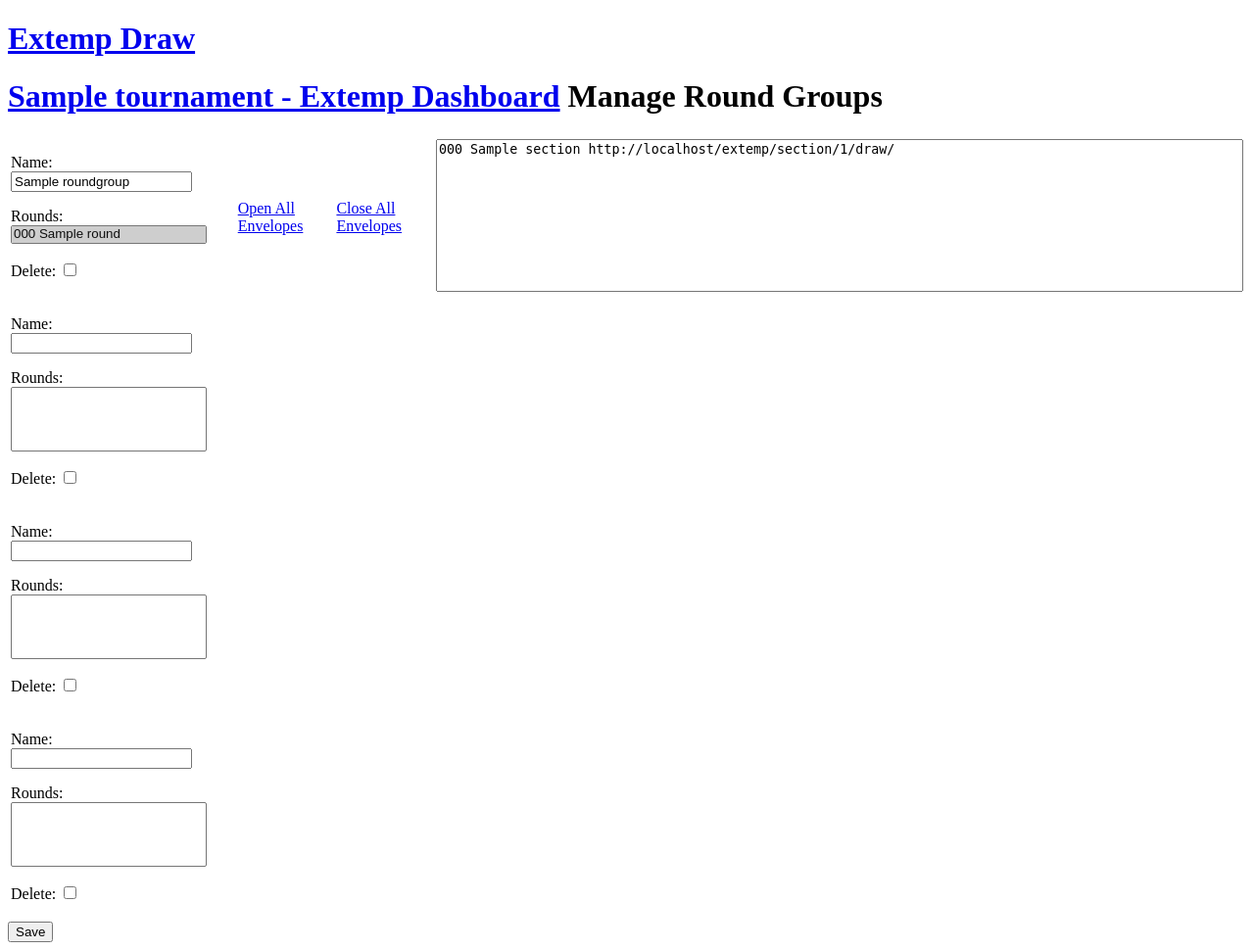
After one commit to omajoshi/debate, a Django app: page /extemp/tournament/1/roundgroups/ in a window 1280 px wide. The commit adds this page. Shown: the whole page at 98% size. Run offline with Django 3.2, Linux system fonts and the light colour scheme; a user stored in the database is signed in; tables that the repository leaves empty hold one stand-in row (values such as "Sample post"); lists and menus that the app fills with data are empty.

Commit message:
Updates for PSJA and Westlake

```diff
--- a/debate/settings.py
+++ b/debate/settings.py
@@ -23,9 +23,9 @@ BASE_DIR = Path(__file__).resolve(strict=True).parent.parent
 SECRET_KEY = 'ld*0zw5gavkers1i@+pj%vf=iuuow5bickb%3(ckc$_y32ewc8'
 
 # SECURITY WARNING: don't run with debug turned on in production!
-DEBUG = True
+DEBUG = False
 
-ALLOWED_HOSTS = ['157.245.255.28']
+ALLOWED_HOSTS = ['157.245.255.28', 'debate.omajoshi.com']
 
 
 # Application definition
--- a/extemp/admin.py
+++ b/extemp/admin.py
@@ -1,5 +1,6 @@
 from django.contrib import admin
 from .models import *
+from .forms import *
 # Register your models here.
 
 class EventInline(admin.TabularInline):
@@ -32,3 +33,8 @@ class SectionAdmin(admin.ModelAdmin):
 
 admin.site.register(Topic)
 admin.site.register(TopicInstance)
+
+@admin.register(RoundGroup)
+class RoundGroupAdmin(admin.ModelAdmin):
+    form = RoundGroupForm
+    fields = ['tournament', 'name', 'rounds']
--- /dev/null
+++ b/extemp/forms.py
@@ -0,0 +1,22 @@
+from django.forms import ModelForm
+from .models import *
+
+class RoundGroupForm(ModelForm):
+    class Meta:
+        model = RoundGroup
+        fields = ['name', 'rounds']
+
+    def __init__(self, *args, **kwargs):
+        super().__init__(*args, **kwargs)
+        if (instance:=kwargs.get('instance')):
+            rounds = Round.objects.filter(event__tournament=instance.tournament).order_by('name')
+        else:
+            rounds = []
+        w = self.fields['rounds'].widget
+        choices = []
+        for choice in rounds:
+            choices.append((choice.id, f'{choice.event.code} {choice.name}'))
+        w.choices = choices
+        w.attrs['style'] = 'width: 200px;'
+        if choices:
+            w.attrs['size'] = min(10, len(choices))
--- a/extemp/models.py
+++ b/extemp/models.py
@@ -32,6 +32,14 @@ class Round(models.Model):
         return f'{self.event.name}, {self.code}'
 
 
+class RoundGroup(models.Model):
+    name = models.CharField(max_length=50)
+    tournament = models.ForeignKey(Tournament, on_delete=models.CASCADE)
+    rounds = models.ManyToManyField(Round, blank=True)
+
+    def __str__(self):
+        return f'{self.name}'
+
 class Section(models.Model):
     round = models.ForeignKey(Round, on_delete=models.CASCADE)
     name = models.CharField(max_length=50)
@@ -51,6 +59,10 @@ class Section(models.Model):
 
     def get_absolute_url(self):
         return reverse('extemp:section_detail', kwargs={'pk': self.pk})
+
+    def draw_url(self):
+        return reverse('extemp:draw_topics', kwargs={'pk': self.pk})
+
 
 class Topic(models.Model):
     round = models.ForeignKey(Round, on_delete=models.CASCADE)
--- /dev/null
+++ b/extemp/templates/extemp/manage_roundgroups.html
@@ -0,0 +1,27 @@
+{% extends 'extemp/base.html' %}
+{% block content %}
+<h1><a href="{% url 'extemp:tournament_detail' tournament.pk %}">{{ tournament.name }} - Extemp Dashboard</a> Manage Round Groups</h1>
+<form method="post" action="{% url 'extemp:manage_roundgroups' tournament.pk %}">
+{% csrf_token %}
+{{ roundgroupformset.management_form }}
+<table>
+{% for form in roundgroupformset %}
+<tr>
+<td>{{form.as_p}}</td>
+<td>{% if form.instance.pk %}<a href="{% url 'extemp:open_roundgroup' form.instance.pk%}">Open All Envelopes</a>{% endif %}</td>
+<td>{% if form.instance.pk %}<a href="{% url 'extemp:close_roundgroup' form.instance.pk%}">Close All Envelopes</a>{% endif %}</td>
+<td>{% if form.instance.pk %}
+<textarea rows="10" cols="100" style="resize: none;">
+{% for round in form.instance.rounds.all %}{% for section in round.section_set.all %}{{ section.round.event.code }} {{ section.name }} {{ request.scheme }}://{{ request.get_host }}{{ section.draw_url }}
+
+{% endfor %}{% endfor %}
+</textarea>
+{% endif %}</td>
+</tr>
+
+{% endfor %}
+</table>
+<input type="submit" value="Save" />
+</form>
+
+{% endblock %}
--- a/extemp/templates/extemp/section_detail.html
+++ b/extemp/templates/extemp/section_detail.html
@@ -6,7 +6,7 @@
 {% for instance in section.claimed_topics %}
 <p>Speaker {{ instance.index }} ({{ instance.name }})'s Topic: {{ instance.topic }} - was drawn {{ instance.modified | timesince }} ago</p>
 {% endfor %}
-<h2>Unclaimed Topics <a href="{% url 'extemp:draw_topics' section.pk %}">Draw Topics</a></h2>
+<h2>Unclaimed Topics <a href="{% url 'extemp:draw_topics' section.pk %}">Draw Topics</a> {% if section.open %}<a href="{% url 'extemp:close_section' section.pk %}">Close Envelopes</a>{% else %}<a href="{% url 'extemp:open_section' section.pk %}">Open Envelopes</a>{% endif %}</h2>
 <ul>
 {% for instance in section.unclaimed_topics %}
 <li>{{ instance }}</li>
--- a/extemp/templates/extemp/section_detail_production.html
+++ b/extemp/templates/extemp/section_detail_production.html
@@ -4,7 +4,7 @@
 <h1>{{section.round.event.name}} {{section.round.code}}, Section: {{ section.name }}</h1>
 <h2>Claimed Topics {% if user.is_superuser %}<a href="{% url 'extemp:section_detail_secret' section.pk %}">Secret</a>{% endif %}</h2>
 <p>Empty for security</p>
-<h2>Unclaimed Topics <a href="{% url 'extemp:draw_topics' section.pk %}">Draw Topics</a></h2>
+<h2>Unclaimed Topics{% if section.open %} <a href="{% url 'extemp:draw_topics' section.pk %}">Draw Topics</a>{% endif %}</h2>
 <p>Currently awaiting speaker #{{ section.running_index }}.</p>
 
 
--- a/extemp/templates/extemp/select_topic.html
+++ b/extemp/templates/extemp/select_topic.html
@@ -1,5 +1,3 @@
-{% extends 'extemp/base.html' %}
-{% block content%}
 <form action="{% url 'extemp:select_topic' section.pk %}" method="post">
 {% csrf_token %}
 {% for topic in topics %}
@@ -11,5 +9,3 @@
 
 <h1>DO NOT TAKE A PICTURE OF THIS PAGE.  DO NOT TAKE A PICTURE OF THIS PAGE.</h1>
 <h1>HIT SUBMIT FIRST, THEN YOU CAN TAKE A PICTURE OF YOUR TOPIC ON THE NEXT PAGE</h1>
-
-{% endblock %}
--- a/extemp/templates/extemp/topicinstance_detail.html
+++ b/extemp/templates/extemp/topicinstance_detail.html
@@ -1,6 +1,3 @@
-{% extends 'extemp/base.html' %}
-{% block content %}
 <h1>You are speaker {{ topicinstance.index }} in section {{ topicinstance.section.name }}.</h1>
 <h1>You selected topic {{ topicinstance.topic }}</h1>
 <h1>Please take a screenshot of this page or copy the question.</h1>
-{% endblock %}
--- a/extemp/templates/extemp/tournament_detail.html
+++ b/extemp/templates/extemp/tournament_detail.html
@@ -1,13 +1,12 @@
 {% extends 'extemp/base.html' %}
 {% block content %}
-<h1>{{ tournament.name }} - Extemp Dashboard</h1>
+<h1>{{ tournament.name }} - Extemp Dashboard <a href="{% url 'extemp:manage_roundgroups' tournament.pk %}">Manage Round Groups</a></h1>
 {% for event in tournament.event_set.all %}
 <h1>{{ event.name }}</h1>
 {% for round in event.round_set.all %}
 <h2>{{ round.name }} - <a href="{% url 'extemp:manage_topics' round.pk %}">Manage Topics</a> - <a href="{% url 'extemp:manage_sections' round.pk %}">Manage Sections</a> - <a href="{% url 'extemp:open_round' round.pk %}">Open Envelopes</a> - <a href="{% url 'extemp:close_round' round.pk %}">Close Envelopes</a></h2>
 {% for section in round.section_set.all %}
-<a href="{% url 'extemp:section_detail' section.pk %}">Section: {{section.name}}</a>&nbsp;
-
+<p><a href="{% url 'extemp:section_detail' section.pk %}">Section: {{section.name}}</a> {% if section.drawn_topics.exists %}topics have been drawn{% elif section.open %}envelope is open{% else %}envelope is closed{% endif %}.</p>
 {% endfor %}
 {% endfor %}
 {% endfor %}
--- a/extemp/urls.py
+++ b/extemp/urls.py
@@ -4,6 +4,7 @@ from .views import *
 app_name = 'extemp'
 urlpatterns = [
     path('tournament/create/', TournamentCreate.as_view(), name='tournament_create'),
+    path('tournament/<int:pk>/roundgroups/', manage_roundgroups, name='manage_roundgroups'),
     path('tournament/<int:pk>/', TournamentDetail.as_view(), name='tournament_detail'),
     path('round/<int:pk>/sections/', manage_sections, name='manage_sections'),
     path('round/<int:pk>/open/', open_round, name='open_round'),
@@ -13,7 +14,11 @@ urlpatterns = [
     path('topic/<int:pk>/', TopicDetail.as_view(), name='topic_detail'),
     path('section/<int:pk>/draw/select/', select_topic, name='select_topic'),
     path('section/<int:pk>/draw/', draw_topics, name='draw_topics'),
+    path('section/<int:pk>/open/', open_section, name='open_section'),
+    path('section/<int:pk>/close/', close_section, name='close_section'),
     path('section/<int:pk>/secret/', SectionDetail.as_view(), name='section_detail_secret'),
     path('section/<int:pk>/', SectionDetailProduction.as_view(), name='section_detail'),
+    path('roundgroup/<int:pk>/open/', open_roundgroup, name='open_roundgroup'),
+    path('roundgroup/<int:pk>/close/', close_roundgroup, name='close_roundgroup'),
     path('', TournamentList.as_view(), name='tournament_list'),
 ]
--- a/extemp/views.py
+++ b/extemp/views.py
@@ -6,7 +6,9 @@ from django.views.generic.detail import DetailView
 from django.views.generic.edit import CreateView
 from django.views.generic.list import ListView
 from .models import *
-from django.forms import modelformset_factory, inlineformset_factory
+from .forms import *
+
+from django.forms import modelformset_factory, inlineformset_factory, ModelForm
 
 from datetime import datetime
 from django.utils import timezone
@@ -28,9 +30,27 @@ def admin_test(user):
     if user.is_anonymous or not user.is_superuser:
         raise PermissionDenied
 
-def open_test(user, round):
-    if not(user.is_authenticated and user.is_superuser) and not round.open:
+def open_test(user, section):
+    if not(user.is_authenticated and user.is_superuser) and not section.open:
         raise PermissionDenied
+
+def open_roundgroup(request, pk):
+    admin_test(request.user)
+    roundgroup = get_object_or_404(RoundGroup, pk=pk)
+    for round in roundgroup.rounds.all():
+        for section in round.section_set.all():
+            section.open = True
+            section.save()
+    return redirect('extemp:manage_roundgroups', pk=roundgroup.tournament.pk)
+
+def close_roundgroup(request, pk):
+    admin_test(request.user)
+    roundgroup = get_object_or_404(RoundGroup, pk=pk)
+    for round in roundgroup.rounds.all():
+        for section in round.section_set.all():
+            section.open = False
+            section.save()
+    return redirect('extemp:manage_roundgroups', pk=roundgroup.tournament.pk)
 
 def open_round(request, pk):
     admin_test(request.user)
@@ -48,6 +68,20 @@ def close_round(request, pk):
         section.save()
     return redirect(round.event.tournament)
 
+def open_section(request, pk):
+    admin_test(request.user)
+    section = get_object_or_404(Section, pk=pk)
+    section.open = True
+    section.save()
+    return redirect(section)
+
+def close_section(request, pk):
+    admin_test(request.user)
+    section = get_object_or_404(Section, pk=pk)
+    section.open = False
+    section.save()
+    return redirect(section)
+
 def manage_sections(request, pk):
     admin_test(request.user)
     round = get_object_or_404(Round, pk=pk)
@@ -63,6 +97,19 @@ def manage_sections(request, pk):
     else:
         sectionformset = SectionFormSet(instance=round)
     return render(request, 'extemp/manage_sections.html', context={'sectionformset': sectionformset, 'round': round})
+
+def manage_roundgroups(request, pk):
+    admin_test(request.user)
+    tournament = get_object_or_404(Tournament, pk=pk)
+    RoundGroupFormSet = inlineformset_factory(Tournament, RoundGroup, form=RoundGroupForm, extra=3, can_delete=True)
+    if request.method == "POST":
+        roundgroupformset = RoundGroupFormSet(request.POST, instance=tournament)
+        if roundgroupformset.is_valid():
+            roundgroupformset.save()
+            return redirect(tournament)
+    else:
+        roundgroupformset = RoundGroupFormSet(instance=tournament)
+    return render(request, 'extemp/manage_roundgroups.html', context={'roundgroupformset': roundgroupformset, 'tournament': tournament})
 
 def manage_topics(request, pk):
     admin_test(request.user)
@@ -98,7 +145,7 @@ def bulk_add_topics(request, pk):
 
 def draw_topics(request, pk):
     section = get_object_or_404(Section, pk=pk)
-    open_test(request.user, section.round)
+    open_test(request.user, section)
     if section.drawn_topics.exists():
         return redirect('extemp:select_topic', pk=pk)
     if request.method == 'POST' and (y:=request.POST.get('yes')) and (name:=request.POST.get('name')):
@@ -113,7 +160,7 @@ def draw_topics(request, pk):
 
 def select_topic(request, pk):
     section = get_object_or_404(Section, pk=pk)
-    open_test(request.user, section.round)
+    open_test(request.user, section)
     if not section.drawn_topics.exists():
         return redirect('extemp:draw_topics', pk=pk)
     topics = section.drawn_topics.all()
@@ -125,9 +172,9 @@ def select_topic(request, pk):
             topic.available = False
             topic.save()
             section.running_index += 1
+            section.open = False
             section.save()
             section.drawn_topics.clear()
-            section.open = False
             # return redirect(topic)
             return render(request, 'extemp/topicinstance_detail.html', context={'topicinstance': topic})
     return render(request, 'extemp/select_topic.html', context={'topics': topics, 'section': section})
@@ -159,3 +206,6 @@ class SectionDetailProduction(DetailView):
 
 class TopicDetail(AdminRequiredMixin, DetailView):
     model = TopicInstance
+
+class RoundGroupDetail(AdminRequiredMixin, DetailView):
+    model = RoundGroup
```
Also changed, not shown: extemp/templates/extemp/draw_topics.html (+1 -6 lines), extemp/migrations/0013_auto_20200829_1541.py (added), extemp/migrations/0014_roundgroup_tournament.py (added), extemp/migrations/0015_auto_20200829_1601.py (added), extemp/migrations/0016_auto_20200829_1646.py (added).
